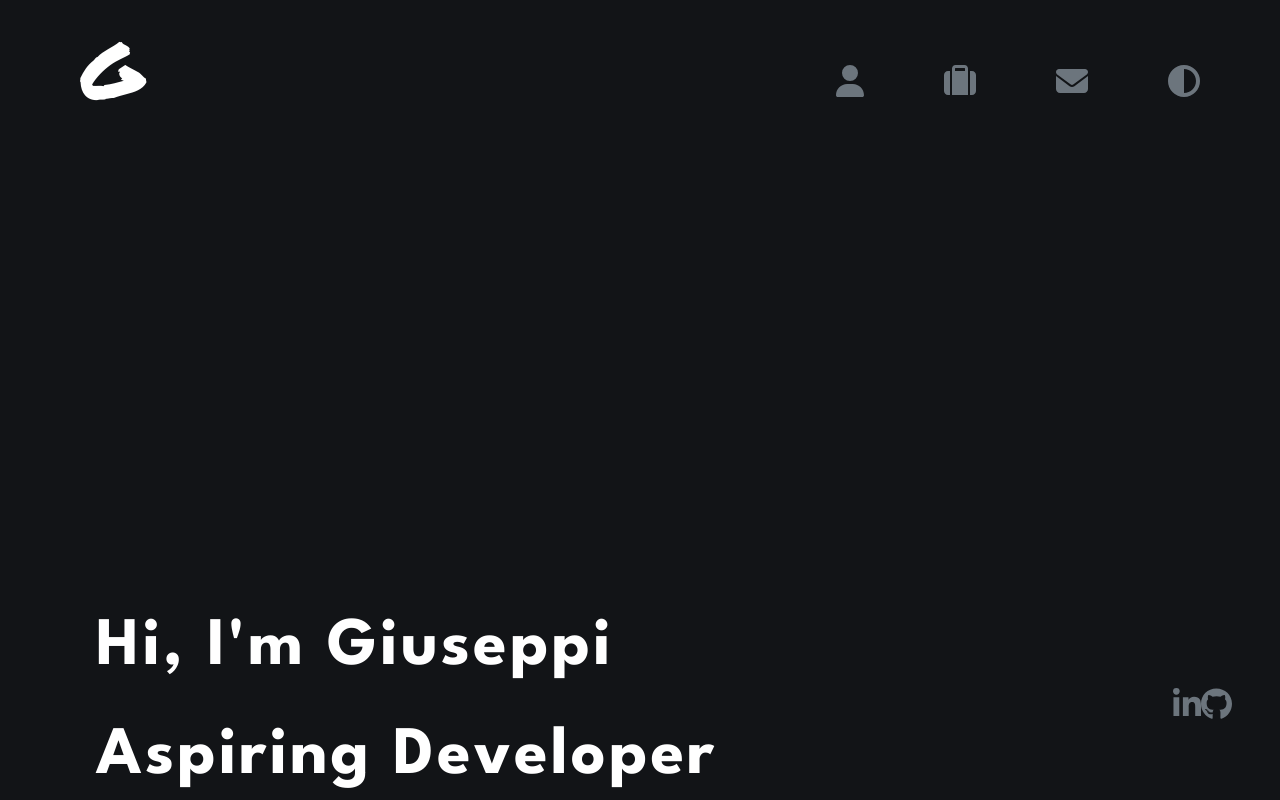
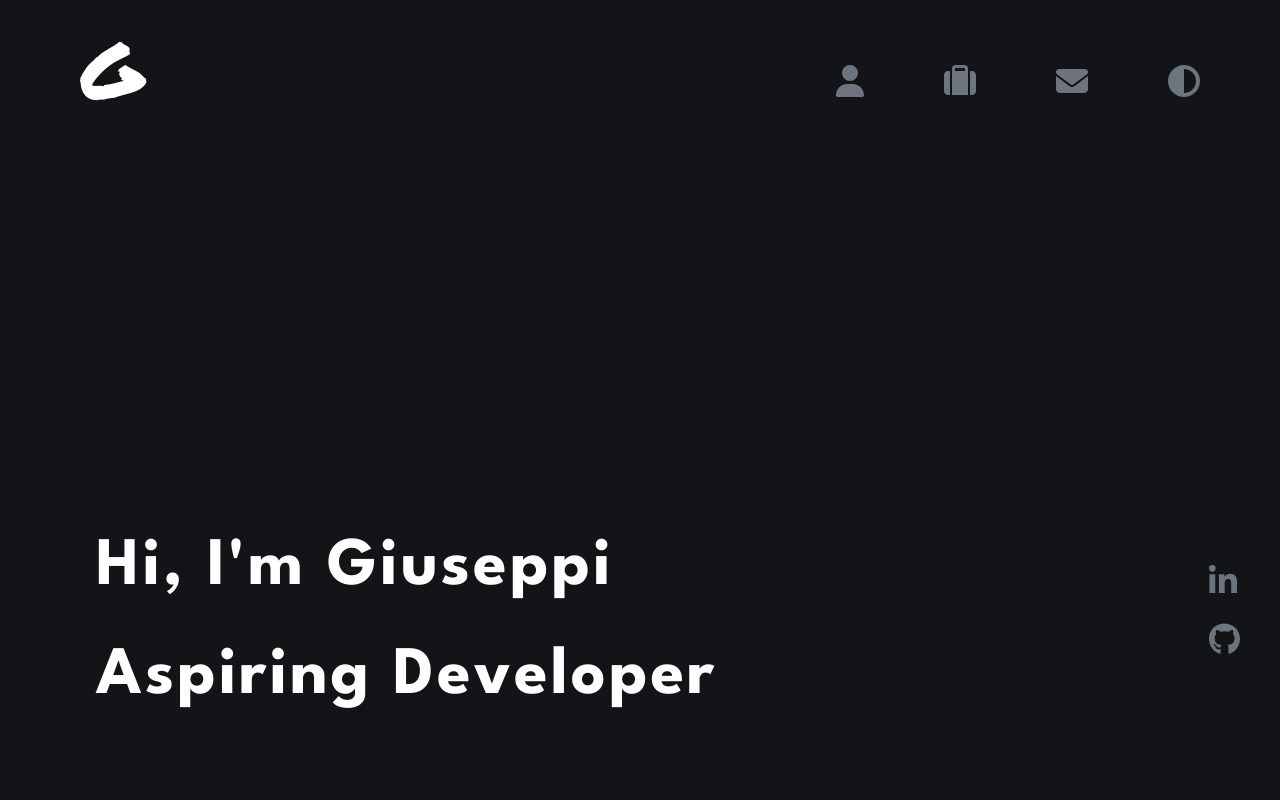
Before and after one commit to giuseppi/giuseppipelayo.com, a React (Create React App) app: page / in a window 1280 px wide. Shown: the top 800 px of the page. Built offline with nearby package versions, Linux system fonts and the light colour scheme.

Commit message:
changed header socials to UL to keep it vertical
prroblem was it would change to horizontal everytime i started the application

```diff
--- a/src/App.css
+++ b/src/App.css
@@ -53,7 +53,7 @@ html {
   font-family: "League Spartan", sans-serif;
   font-size: 4.25rem;
   letter-spacing: 3px;
-  margin-top: 30rem;
+  margin-top: 25rem;
   margin-left: 6rem;
 }
 
@@ -67,9 +67,10 @@ html {
 
 .header-content {
   display: inline-block;
+  list-style: none;
   position: absolute;
-  top: 40rem;
-  right: 3rem;
+  top: 32rem;
+  right: 2.5rem;
 }
 
 .headerlink {
--- a/src/components/header.js
+++ b/src/components/header.js
@@ -12,20 +12,24 @@ const Header = () => {
         <Navbar />
         <h1 className="name">Hi, I'm Giuseppi</h1>
         <h1 className="slogan">Aspiring Developer</h1>
-        <div className="header-content">
+        <ul className="header-content">
+          <li>
             <a className="headerlink" target="_blank" rel="noreferrer" href="https://www.linkedin.com/in/giuseppi-pelayo-a971b515a">
               <FontAwesomeIcon icon={faLinkedinIn} className="header-icon" id="head-li" />
               <p className="header-description" id="header-linkedin">
                 Linkedin
               </p>
             </a>
+          </li>
+          <li>
             <a className="headerlink" target="_blank" rel="noreferrer" href="https://github.com/giuseppi">
               <FontAwesomeIcon icon={faGithub} className="header-icon" id="head-gh" />
               <p className="header-description" id="header-github">
                 Github
               </p>
             </a>
-        </div>
+          </li>
+        </ul>
       </div>
     </>
   );
```
Lines whose indentation alone changed are shown as unchanged.
